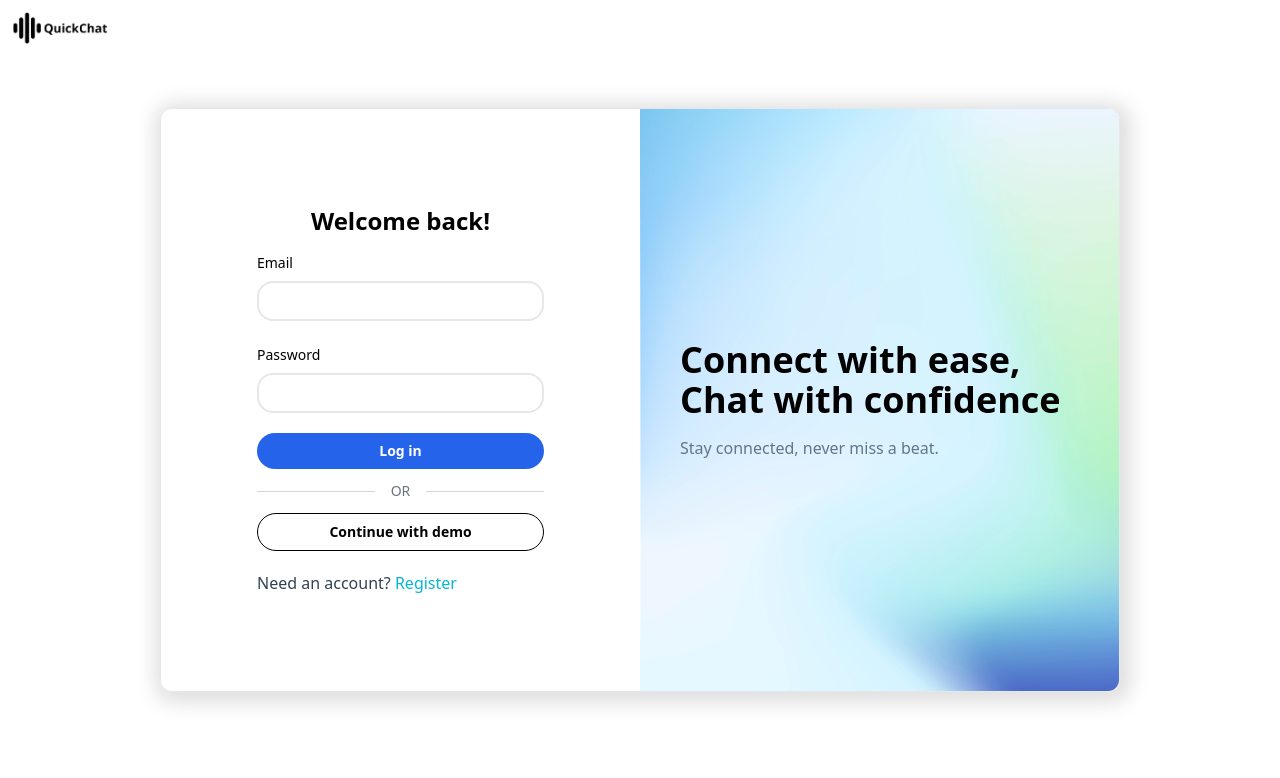
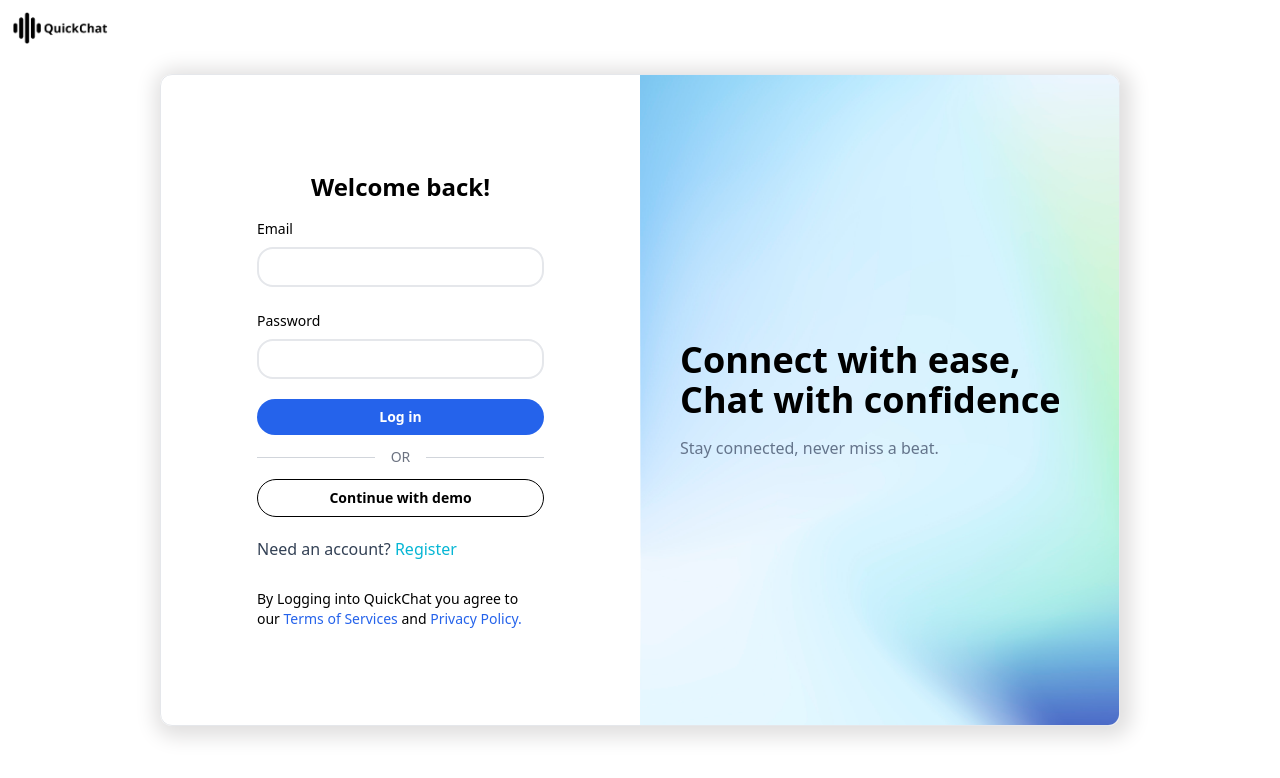
Before and after one commit to andyzhp234/QuickChat, a React (Vite) app in the folder frontend/: page /login in a window 1280 px wide. Shown: the top 778 px of the page. Built offline with nearby package versions, Linux system fonts and the light colour scheme; no server answers.

Commit message:
feat: add TOS & privacy policy to login/signup page

```diff
--- /dev/null
+++ b/frontend/src/components/PolicyNav/index.jsx
@@ -0,0 +1,26 @@
+import React from "react";
+import { useNavigate } from "react-router-dom";
+
+export default function PolicyNav({ isLogin = false }) {
+  const navigate = useNavigate();
+  function navTOS() {
+    navigate("/legal");
+  }
+  function navPrivacyPolicy() {
+    navigate("/privacy");
+  }
+
+  return (
+    <div className="mt-7 text-sm">
+      By {isLogin ? "Logging into QuickChat" : "Signing up for QuickChat"} you
+      agree to our{" "}
+      <span className="cursor-pointer text-blue-600" onClick={navTOS}>
+        Terms of Services
+      </span>{" "}
+      and{" "}
+      <span className="cursor-pointer text-blue-600" onClick={navPrivacyPolicy}>
+        Privacy Policy.
+      </span>
+    </div>
+  );
+}
--- a/frontend/src/pages/Login/Login.jsx
+++ b/frontend/src/pages/Login/Login.jsx
@@ -6,6 +6,7 @@ import AuthInput from "../../components/Auth/AuthInput";
 import AuthNavText from "../../components/Auth/AuthNavText";
 import HorizontalDivider from "../../components/HorizontalDivider";
 import { userLoginAction } from "../../store/actions/apiUserActions";
+import PolicyNav from "../../components/PolicyNav";
 
 export default function Login() {
   const navigate = useNavigate();
@@ -77,6 +78,7 @@ export default function Login() {
           navText="Register"
           nav={() => navigate("/register")}
         />
+        <PolicyNav isLogin={true} />
       </AuthBox>
     </div>
   );
--- a/frontend/src/pages/Register/Register.jsx
+++ b/frontend/src/pages/Register/Register.jsx
@@ -5,6 +5,7 @@ import AuthBox from "../../components/Auth/AuthBox";
 import AuthInput from "../../components/Auth/AuthInput";
 import AuthNavText from "../../components/Auth/AuthNavText";
 import { userRegisterAction } from "../../store/actions/apiUserActions";
+import PolicyNav from "../../components/PolicyNav";
 
 export default function Register() {
   const navigate = useNavigate();
@@ -13,7 +14,7 @@ export default function Register() {
   const [username, setUsername] = React.useState("");
   const [password, setPassword] = React.useState("");
   const [errorMessage, setErrorMessage] = React.useState(
-    "Please note that you may use a fake email address if you wish."
+    "This is a demo website. Feel free to use a fake email address."
   );
 
   async function handleSubmit(e) {
@@ -80,6 +81,7 @@ export default function Register() {
           navText="Already Have an Account?"
           nav={() => navigate("/login")}
         />
+        <PolicyNav />
       </AuthBox>
     </div>
   );
```
